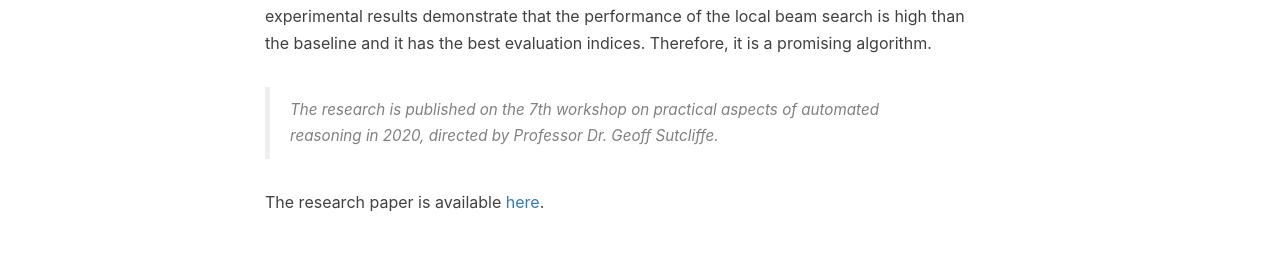
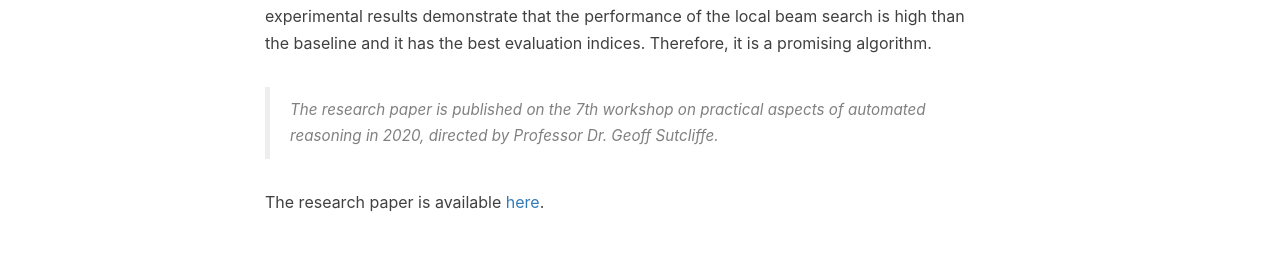
Before and after one commit to wangzh3/wangzh3.github.io, a Jekyll site: the page built from _posts/2019-10-17-Automated-reasoning.md, in a window 1280 px wide. Shown: the part 696-962 px from the top of the page. Built offline with Jekyll 4.4.1, drawn with Linux system fonts in a browser that asks for light colours; nearby versions of some CDN libraries; comment, search, counter and statistics services are not loaded.

Commit message:
Update 2019-10-17-Automated-reasoning.md

```diff
--- a/_posts/2019-10-17-Automated-reasoning.md
+++ b/_posts/2019-10-17-Automated-reasoning.md
@@ -14,6 +14,6 @@ tags:
 
 Automated theorem proving (ATP) is concerned with the development and use of systems that automated sound reasoning: the derivation of conclusions that follow inevitably from facts. However, the search complexity for finding proofs of theorems is enormous. To tackle this challenge, this research uses artificial intelligence methods to extract a small subset of axioms sufficient for proving that a given conjecture is a theorem. Machine learning algorithms combined with search strategies are achieved for axiom selection. The experimental results demonstrate that the performance of the local beam search is high than the baseline and it has the best evaluation indices. Therefore, it is a promising algorithm.
 
->The research is published on the 7th workshop on practical aspects of automated reasoning in 2020, directed by Professor Dr. Geoff Sutcliffe.
+>The research paper is published on the 7th workshop on practical aspects of automated reasoning in 2020, directed by Professor Dr. Geoff Sutcliffe.
 
 The research paper is available [here](http://paar2020.gforge.inria.fr/papers/PAAR_2020_paper_6.pdf).
```
